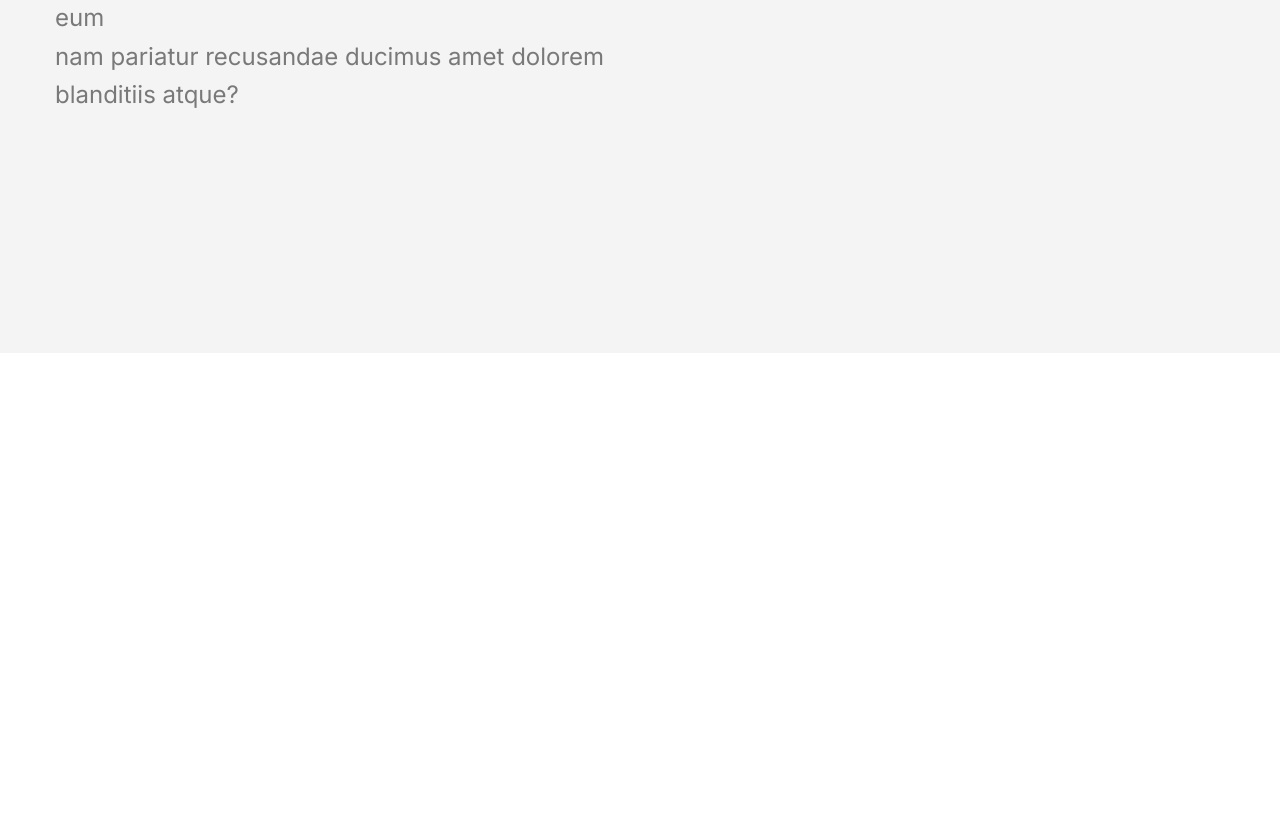
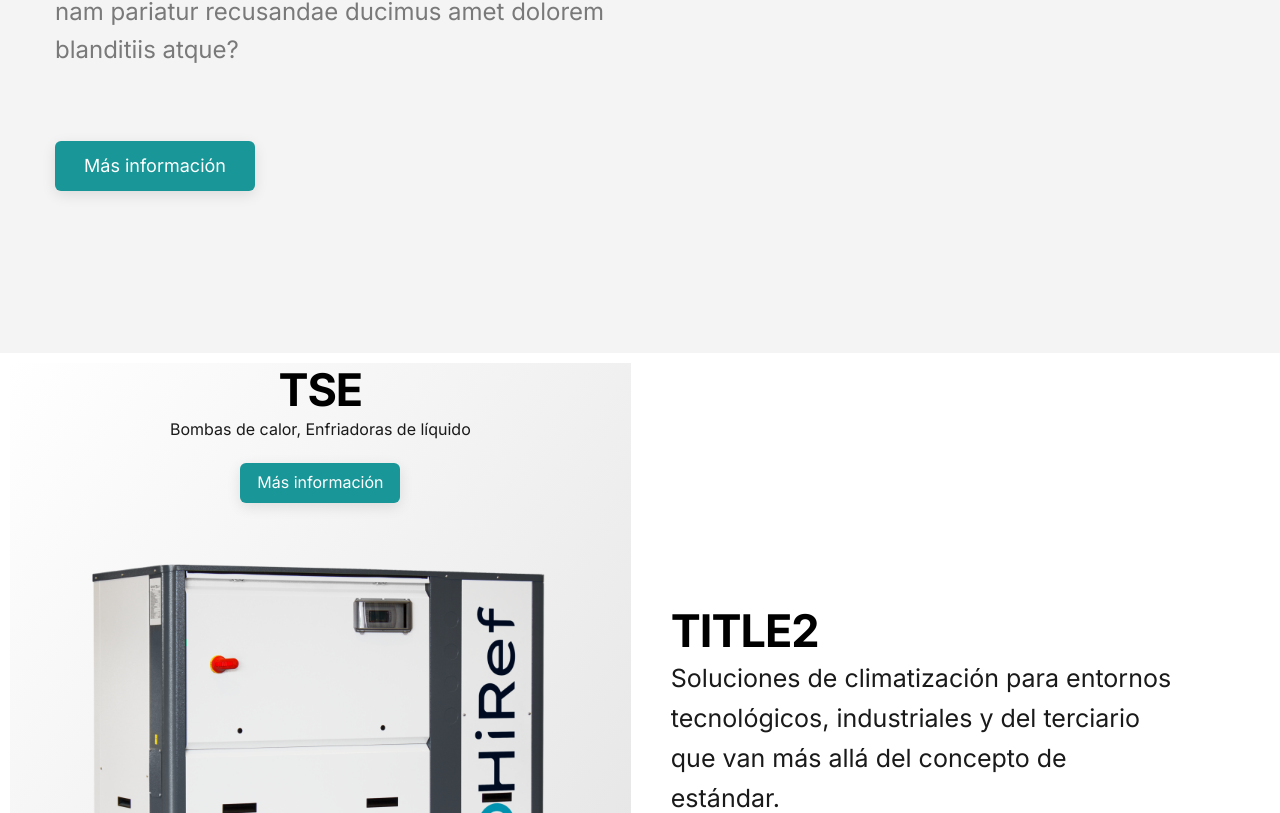
Before and after one commit to Gitbertod/meelatam, a React (Vite) app: page / in a window 1280 px wide. Shown: the part 1247-2060 px from the top of the page. Before the commit the page ends 1600 px from the top, so only its background shows below. Built offline with nearby package versions, Linux system fonts and the light colour scheme.

Commit message:
section component2 listo, falta animar

```diff
--- a/components/hero/Hero.module.css
+++ b/components/hero/Hero.module.css
@@ -27,15 +27,14 @@
   color: gray;
   font-size: xx-large;
   padding-top: 40px;
-
 }
 .btn {
   margin-top: 40px;
   background-color: rgb(25, 150, 151);
-  width: 200px;
-  height: 50px;
+  width: 160px;
+  height: 45px;
   border-radius: 6px;
-  font-size: large;
+  font-size:medium;
   color: white;
   border: none;
   cursor: pointer;
--- a/components/sectionComponent/SectionComponent.jsx
+++ b/components/sectionComponent/SectionComponent.jsx
@@ -70,11 +70,9 @@ const SectionComponent = () => {
           Voluptatum aliquid et eum nam pariatur recusandae ducimus amet dolorem
           blanditiis atque?
         </div>
+        <button className={styles.btn}>Más información</button>
       </div>
-      <div ref={boxRef} className={styles.box}>
-
-      </div>
-
+      <div ref={boxRef} className={styles.box}></div>
     </div>
   );
 };
--- a/components/sectionComponent/SectionComponent.module.css
+++ b/components/sectionComponent/SectionComponent.module.css
@@ -32,7 +32,7 @@ body {
 .box {
   background: linear-gradient(to bottom right, #ffffff, #f3f3f3);
   border-radius: 10px;
-  box-shadow: 0 8px 24px rgba(0, 0, 0, 0.1); /* sombra suave */
+  box-shadow: 0 8px 24px rgba(248, 74, 74, 0.1); /* sombra suave */
   padding: 2rem;
   max-width: 1200px;
   margin: 2rem auto;
@@ -92,3 +92,45 @@ body {
     z-index: 10;
     color: white;
 }
+
+.btn {
+  margin-top: 40px;
+  background-color: rgb(25, 150, 151);
+  width: 200px;
+  height: 50px;
+  border-radius: 6px;
+  font-size: large;
+  color: white;
+  border: none;
+  cursor: pointer;
+  transition: all 0.3s ease;
+  box-shadow: 0 4px 14px rgba(0, 0, 0, 0.1);
+  position: relative;
+  overflow: hidden;
+}
+
+.btn::before {
+  content: "";
+  position: absolute;
+  top: 0;
+  left: -75%;
+  width: 50%;
+  height: 100%;
+  background: rgba(255, 255, 255, 0.2);
+  transform: skewX(-20deg);
+}
+.btn:hover::before {
+  animation: shine 0.8s forwards;
+}
+.btn:hover {
+  transform: translateY(-3px) scale(1.03);
+  box-shadow: 0 8px 20px rgba(0, 0, 0, 0.2);
+}
+@keyframes shine {
+  0% {
+    left: -75%;
+  }
+  100% {
+    left: 125%;
+  }
+}
--- /dev/null
+++ b/components/sectionComponent2/SectionComponent2.jsx
@@ -0,0 +1,26 @@
+import React from "react";
+import styles from "./SectionComponent2.module.css";
+
+const SectionComponent2 = () => {
+  return (
+    <div className={styles.container}>
+      <div className={`${styles.photo} `}>
+        <h2 className={styles.title}>TSE</h2>
+        <h3>Bombas de calor, Enfriadoras de líquido</h3>
+        <button className={styles.btn}>Más información</button>
+        <img src="./TSE_3.png" />
+      </div>
+      <div className={styles.content}>
+        <div className={styles.textContainer}>
+          <h2 className={styles.title}>TITLE2</h2>
+          <p className={styles.text}>
+            Soluciones de climatización para entornos tecnológicos, industriales y del terciario que van más allá del concepto de estándar.
+          </p>
+          <button className={styles.btn}>Saber más</button>
+        </div>
+      </div>
+    </div>
+  );
+};
+
+export default SectionComponent2;
--- /dev/null
+++ b/components/sectionComponent2/SectionComponent2.module.css
@@ -0,0 +1,101 @@
+.container {
+  display: flex;
+  background-color: white;
+  justify-content: center;
+  height: 100vh;
+}
+.photo {
+  display: flex;
+  justify-content: center;
+  flex-direction: column;
+  align-items: center;
+  margin: 10px;
+  margin-right: 5px;
+  min-width: 48.5%;
+  min-height: 48%;
+  background-color: rgb(255, 255, 255);
+  background: linear-gradient(to bottom right, #ffffff, #e1e1e1);
+}
+.title {
+  color: rgb(0, 0, 0);
+  font-size: 45px;
+  line-height: 1.2;
+  letter-spacing: -1px;
+  font-weight: 700;
+}
+.subTitle {
+  color: rgb(0, 0, 0);
+  font-size: 25px;
+  line-height: 1.2;
+  letter-spacing: -1px;
+  font-weight: 400;
+}
+.textContainer{
+    margin-left: 30px;
+    max-width: 90%;
+}
+.text{
+
+    max-width: 90%;
+    font-size: 25px;
+    margin-bottom: 20px;
+}
+.photo img {
+  margin-top: 40px;
+justify-content: center;
+  height: 600px;
+  object-fit: cover;
+}
+.content {
+  display: flex;
+  flex-direction: column;
+  justify-content: center;
+    margin: 10px;
+  margin-left: 5px;
+  min-width: 48.5%;
+  background-color: white;
+}
+.btn {
+  margin-top: 20px;
+  background-color: rgb(25, 150, 151);
+  width: 160px;
+  height: 45px;
+  border-radius: 6px;
+  font-size:medium;
+  color: white;
+  border: none;
+  cursor: pointer;
+  transition: all 0.3s ease;
+  box-shadow: 0 4px 14px rgba(0, 0, 0, 0.1);
+  position: relative;
+  overflow: hidden;
+}
+
+.btn::before {
+  content: "";
+  position: absolute;
+  top: 0;
+  left: -75%;
+  width: 50%;
+  height: 100%;
+  background: rgba(255, 255, 255, 0.2);
+  transform: skewX(-20deg);
+}
+
+.btn:hover::before {
+  animation: shine 0.8s forwards;
+}
+
+.btn:hover {
+  transform: translateY(-3px) scale(1.03);
+  box-shadow: 0 8px 20px rgba(0, 0, 0, 0.2);
+}
+
+@keyframes shine {
+  0% {
+    left: -75%;
+  }
+  100% {
+    left: 125%;
+  }
+}
--- a/src/App.jsx
+++ b/src/App.jsx
@@ -3,7 +3,7 @@ import "./App.css";
 import NavBar from "../components/navbar/NavBar";
 import Container from "../components/container/Container";
 import SectionComponent from "../components/sectionComponent/SectionComponent";
-
+import SectionComponent2 from "../components/sectionComponent2/SectionComponent2";
 
 
 
@@ -16,6 +16,8 @@ function App() {
        <NavBar></NavBar>
        <Container></Container>
        <SectionComponent />
+       <SectionComponent2></SectionComponent2>
+
 
 
 
```
Also changed, not shown: public/TSE_3.png (added).
